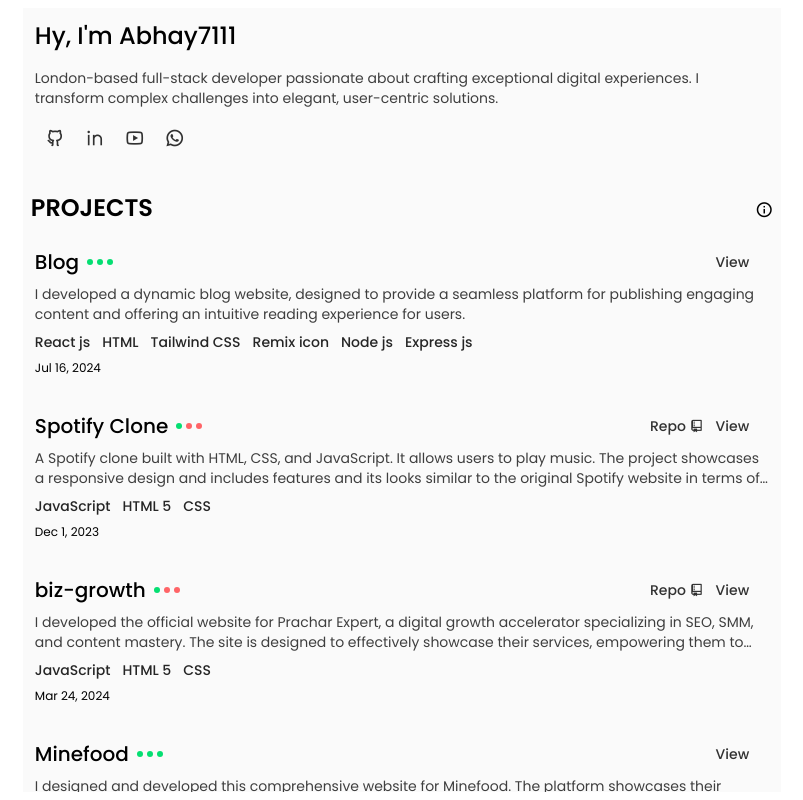
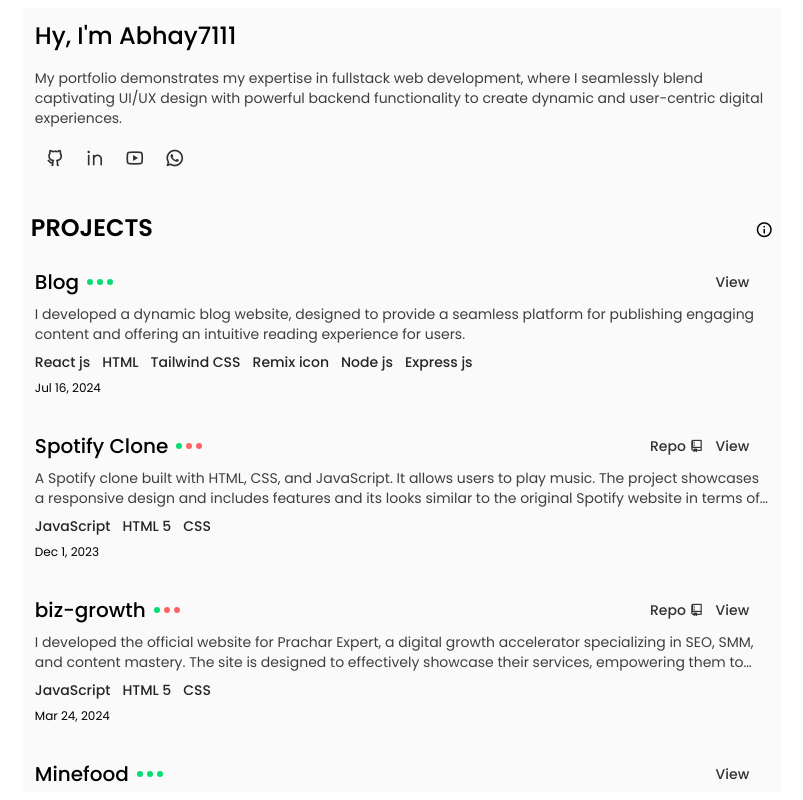
Before and after one commit to Abhay7111/Portfolio-readme, a React (Vite) app: page / in a window 1280 px wide. Shown: the whole page, without its empty margins (238-1041 px from the left). Built offline with nearby package versions, Linux system fonts and the light colour scheme; some icons are missing.

Commit message:
description updated and HTML tital updated

```diff
--- a/index.html
+++ b/index.html
@@ -4,7 +4,7 @@
     <meta charset="UTF-8" />
     <link rel="icon" type="image/svg+xml" href="./public/Generated Image August 02, 2025 - 2_29AM.jpeg" />
     <meta name="viewport" content="width=device-width, initial-scale=1.0" />
-    <title>Vite + React</title>
+    <title>Abhay7111 portfolio</title>
     <link
     href="https://cdn.jsdelivr.net/npm/remixicon@4.5.0/fonts/remixicon.css"
     rel="stylesheet"
--- a/src/Components/home.jsx
+++ b/src/Components/home.jsx
@@ -175,7 +175,7 @@ function home() {
                {/* card 1st */}
                <div className='w-full h-fit pb-8 bg-transparent p-1 flex flex-col gap-4 items-center md:items-start'>
                     <h1 className='text-2xl font-medium'>Hy, I'm <a href="https://github.com/Abhay7111">Abhay7111</a></h1>
-                    <p className='text-sm opacity-75 text-center md:text-start'>London-based full-stack developer passionate about crafting exceptional digital experiences. I transform complex challenges into elegant, user-centric solutions.</p>
+                    <p className='text-sm opacity-75 text-center md:text-start'>My portfolio demonstrates my expertise in fullstack web development, where I seamlessly blend captivating UI/UX design with powerful backend functionality to create dynamic and user-centric digital experiences.</p>
                     <span className='w-fit flex items-start justify-start'>
                          {plinks.map((items) => (
                               <span>
```
